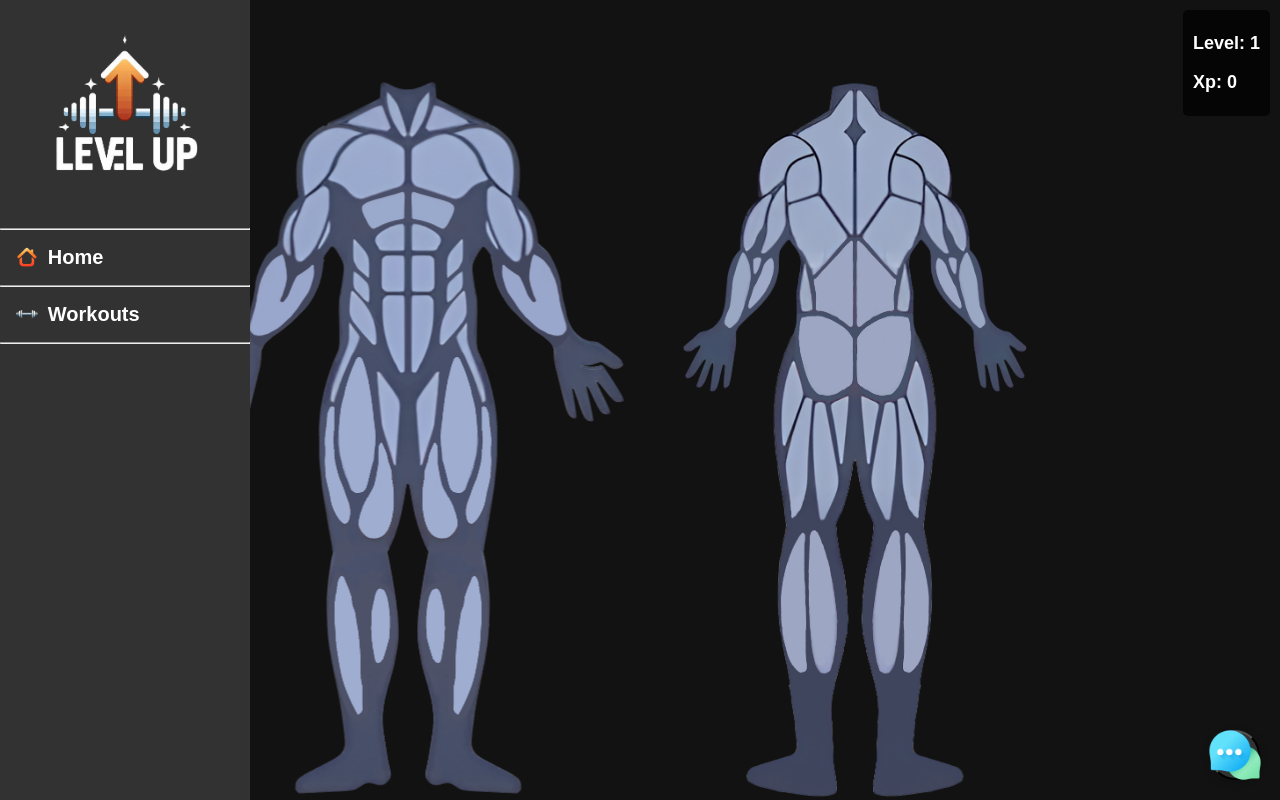
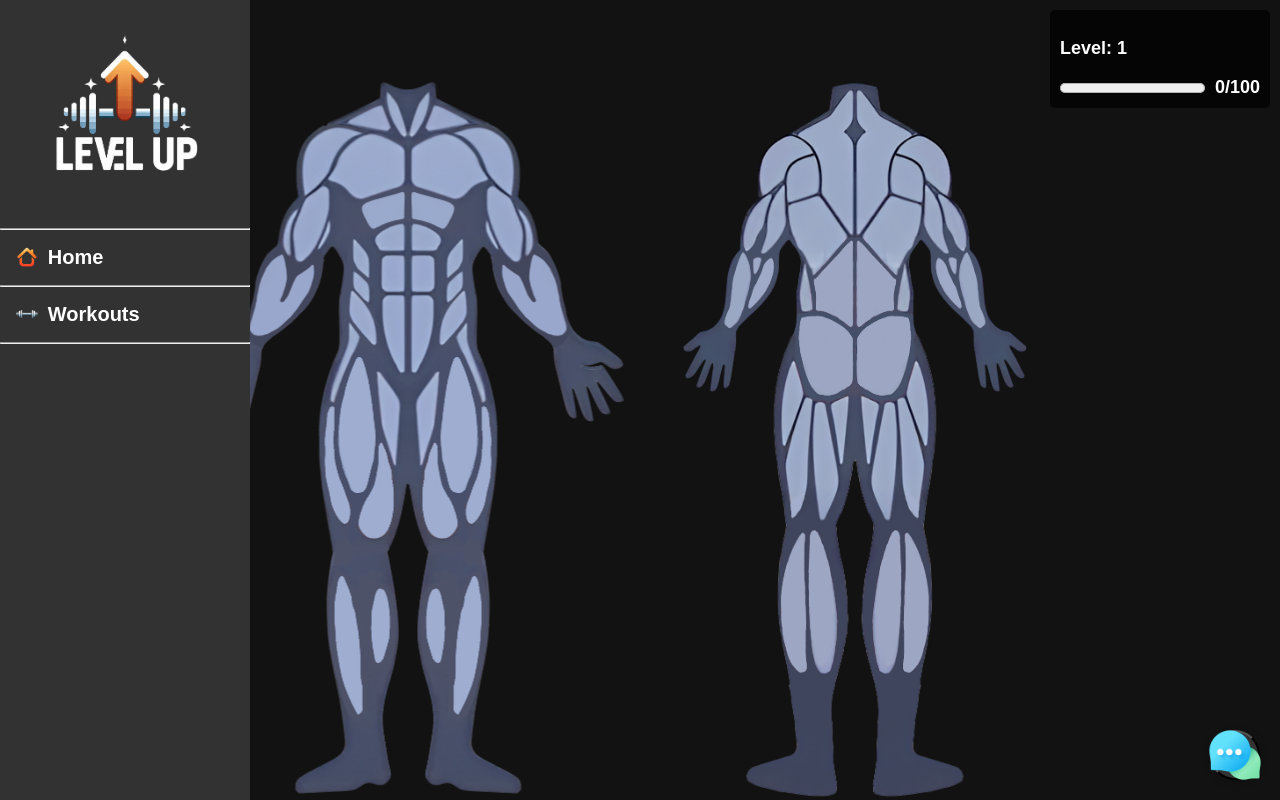
Before and after one commit to tario-you/nova, a React (Create React App) app: page /body-model in a window 1280 px wide. Built offline with nearby package versions, Linux system fonts and the light colour scheme.

Commit message:
added progress bar

```diff
--- a/src/components/BodyModel/BodyModel.js
+++ b/src/components/BodyModel/BodyModel.js
@@ -7,7 +7,7 @@ import { useLevel } from "../../LevelContext";
 
 export default function App() {
   const { bicep, setBicep } = useAuth();
-  const { level, currentXP } = useLevel();
+  const { level, currentXP, requiredXP } = useLevel();
 
   return (
     <div className="body-model">
@@ -17,17 +17,28 @@ export default function App() {
           position: "absolute",
           top: "10px",
           right: "10px",
-          padding: "5px 10px",
+          padding: "10px",
           backgroundColor: "rgba(0, 0, 0, 0.7)",
           color: "white",
           borderRadius: "5px",
           fontSize: "18px",
           fontWeight: "bold",
+          width: "200px",
         }}
       >
         <p>Level: {level}</p>
-        <p>Xp: {currentXP}</p>
+        <div style={{ display: "flex", alignItems: "center", gap: "10px" }}>
+          <progress
+            value={currentXP}
+            max={requiredXP}
+            style={{ width: "100%", height: "20px" }}
+          />
+          <span>
+            {currentXP}/{requiredXP}
+          </span>
+        </div>
       </div>
+
       <div className="front-parts">
         <img
           src="body front blank.png"
--- a/src/components/Workout/WorkOutInput.jsx
+++ b/src/components/Workout/WorkOutInput.jsx
@@ -257,17 +257,26 @@ const Workout = () => {
           position: "absolute",
           top: "10px",
           right: "10px",
-          padding: "5px 10px",
+          padding: "10px",
           backgroundColor: "rgba(0, 0, 0, 0.7)",
           color: "white",
           borderRadius: "5px",
           fontSize: "18px",
           fontWeight: "bold",
+          width: "200px",
         }}
       >
         <p>Level: {level}</p>
-        <p>Xp: {currentXP}</p>
+        <div style={{ display: "flex", alignItems: "center", gap: "10px" }}>
+          <progress
+            value={currentXP}
+            max={requiredXP}
+            style={{ width: "100%", height: "20px" }}
+          />
+          <span>{currentXP}/{requiredXP}</span>
+        </div>
       </div>
+
       <div style={{ display: "flex", flexDirection: "row", gap: "50px" }}>
         <div className="workout-form-section">
           <div className="instruction-container">
```
